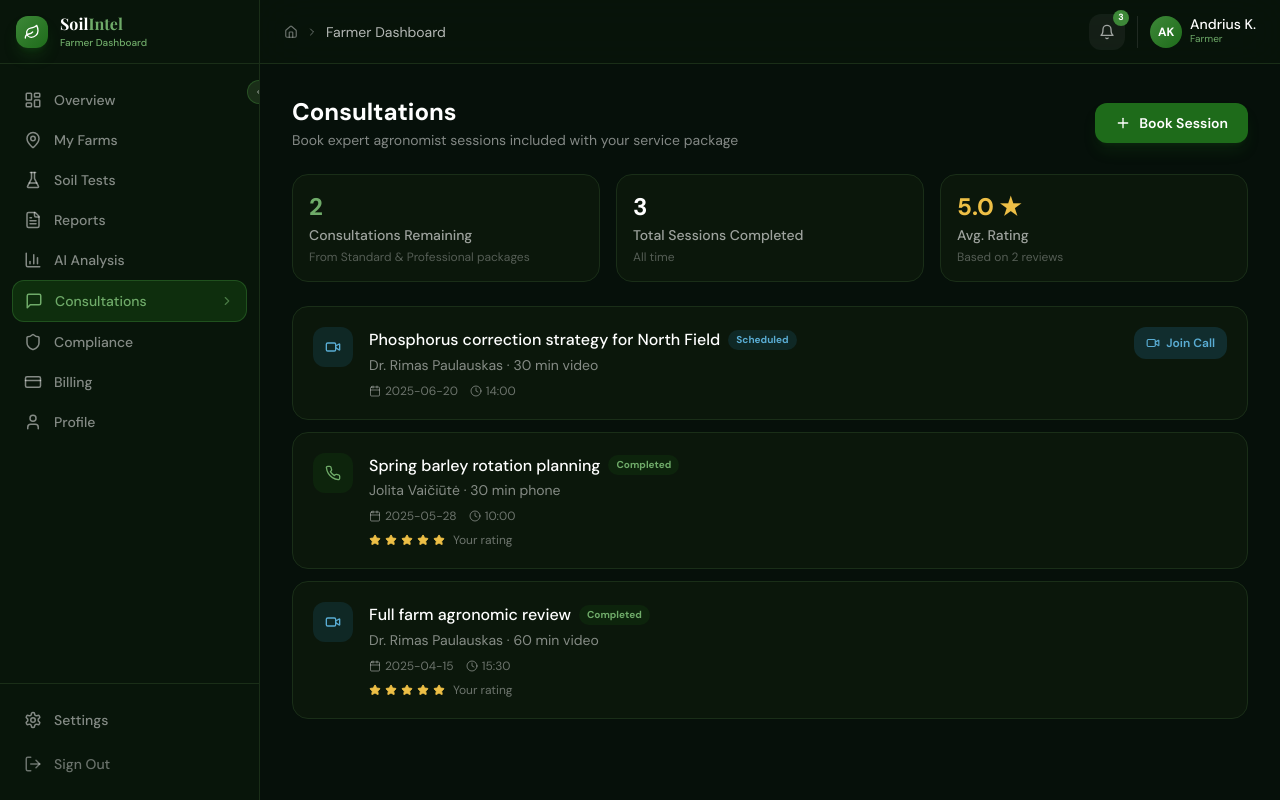
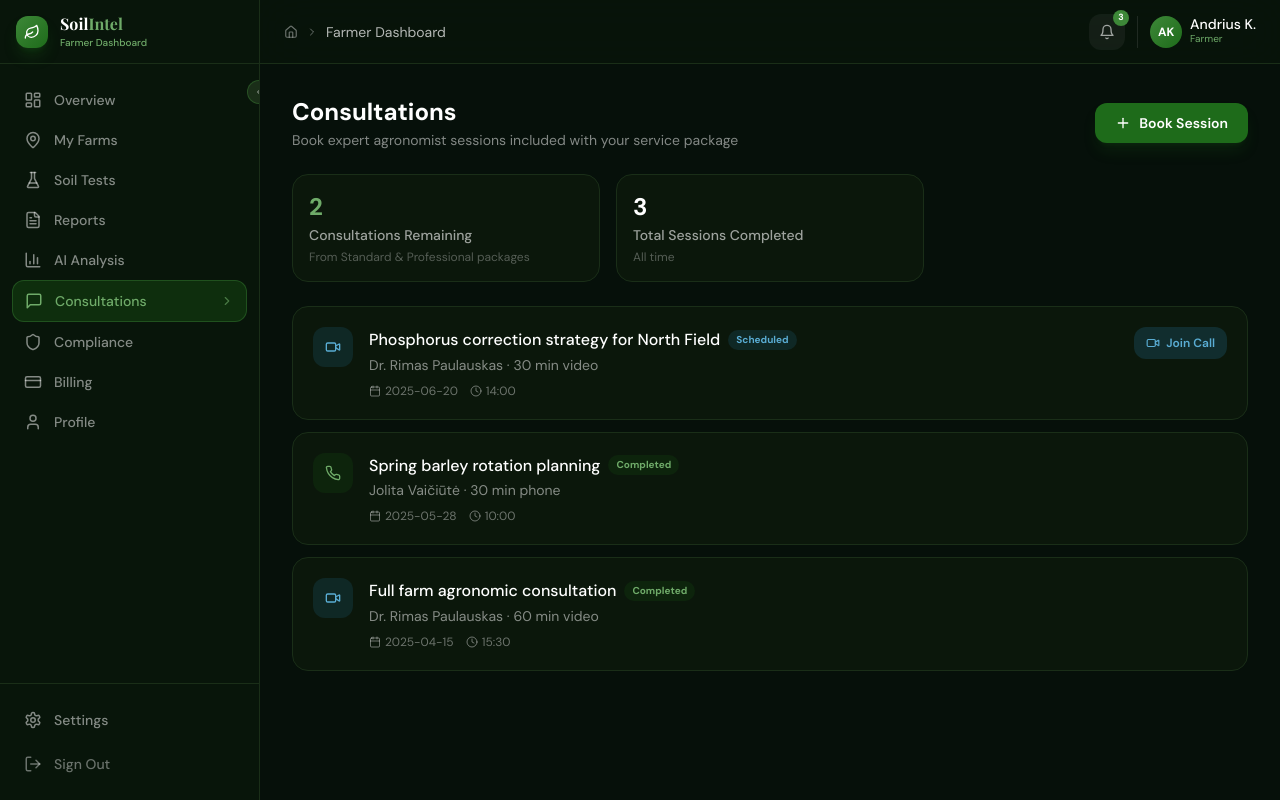
Before and after one commit to Sanju-afk/SoilIntelligence, a Next.js app in the folder frontend/: page /dashboard/consultations in a window 1280 px wide. Built offline with nearby package versions, Linux system fonts and the light colour scheme; a web font is replaced by a local one.

Commit message:
fix :  removed testimonials

```diff
--- a/frontend/src/app/dashboard/consultations/page.tsx
+++ b/frontend/src/app/dashboard/consultations/page.tsx
@@ -7,8 +7,8 @@ import DashboardLayout from "@/components/layout/DashboardLayout";
 
 const CONSULTATIONS = [
   { id: "con-1", type: "video", agronomist: "Dr. Rimas Paulauskas", date: "2025-06-20", time: "14:00", duration: 30, status: "scheduled", topic: "Phosphorus correction strategy for North Field", meeting_url: "https://meet.google.com/abc-defg-hij" },
-  { id: "con-2", type: "phone", agronomist: "Jolita Vaičiūtė",     date: "2025-05-28", time: "10:00", duration: 30, status: "completed",  topic: "Spring barley rotation planning", rating: 5 },
-  { id: "con-3", type: "video", agronomist: "Dr. Rimas Paulauskas", date: "2025-04-15", time: "15:30", duration: 60, status: "completed",  topic: "Full farm agronomic review", rating: 5 },
+  { id: "con-2", type: "phone", agronomist: "Jolita Vaičiūtė",     date: "2025-05-28", time: "10:00", duration: 30, status: "completed",  topic: "Spring barley rotation planning" },
+  { id: "con-3", type: "video", agronomist: "Dr. Rimas Paulauskas", date: "2025-04-15", time: "15:30", duration: 60, status: "completed",  topic: "Full farm agronomic consultation" },
 ];
 
 const TYPE_CFG = { video: { icon: Video, color: "text-[#5aadd4]", bg: "bg-[#2a88b8]/15" }, phone: { icon: Phone, color: "text-[#6fab69]", bg: "bg-[#1e6b1a]/15" }, email: { icon: Mail, color: "text-purple-400", bg: "bg-purple-500/10" } };
@@ -40,7 +40,6 @@ export default function ConsultationsPage() {
           {[
             { label: "Consultations Remaining", value: "2", sub: "From Standard & Professional packages", color: "text-[#6fab69]" },
             { label: "Total Sessions Completed", value: "3", sub: "All time", color: "text-white" },
-            { label: "Avg. Rating", value: "5.0 ★", sub: "Based on 2 reviews", color: "text-[#edbf46]" },
           ].map((s) => (
             <div key={s.label} className="bg-[#0d1a0c]/80 border border-[#1a2e18] rounded-2xl p-4">
               <p className={`text-2xl font-bold ${s.color}`}>{s.value}</p>
@@ -76,12 +75,6 @@ export default function ConsultationsPage() {
                     <span className="flex items-center gap-1"><Calendar className="w-3 h-3" /> {con.date}</span>
                     <span className="flex items-center gap-1"><Clock className="w-3 h-3" /> {con.time}</span>
                   </div>
-                  {con.rating && (
-                    <div className="flex items-center gap-1 mt-2">
-                      {Array.from({ length: con.rating }).map((_, j) => <Star key={j} className="w-3 h-3 fill-[#edbf46] text-[#edbf46]" />)}
-                      <span className="text-white/40 text-xs ml-1">Your rating</span>
-                    </div>
-                  )}
                 </div>
                 {con.status === "scheduled" && con.meeting_url && (
                   <a href={con.meeting_url} target="_blank" className="flex items-center gap-1.5 bg-[#2a88b8]/20 hover:bg-[#2a88b8]/30 text-[#5aadd4] text-xs font-semibold px-3 py-2 rounded-xl transition-all whitespace-nowrap">
```
